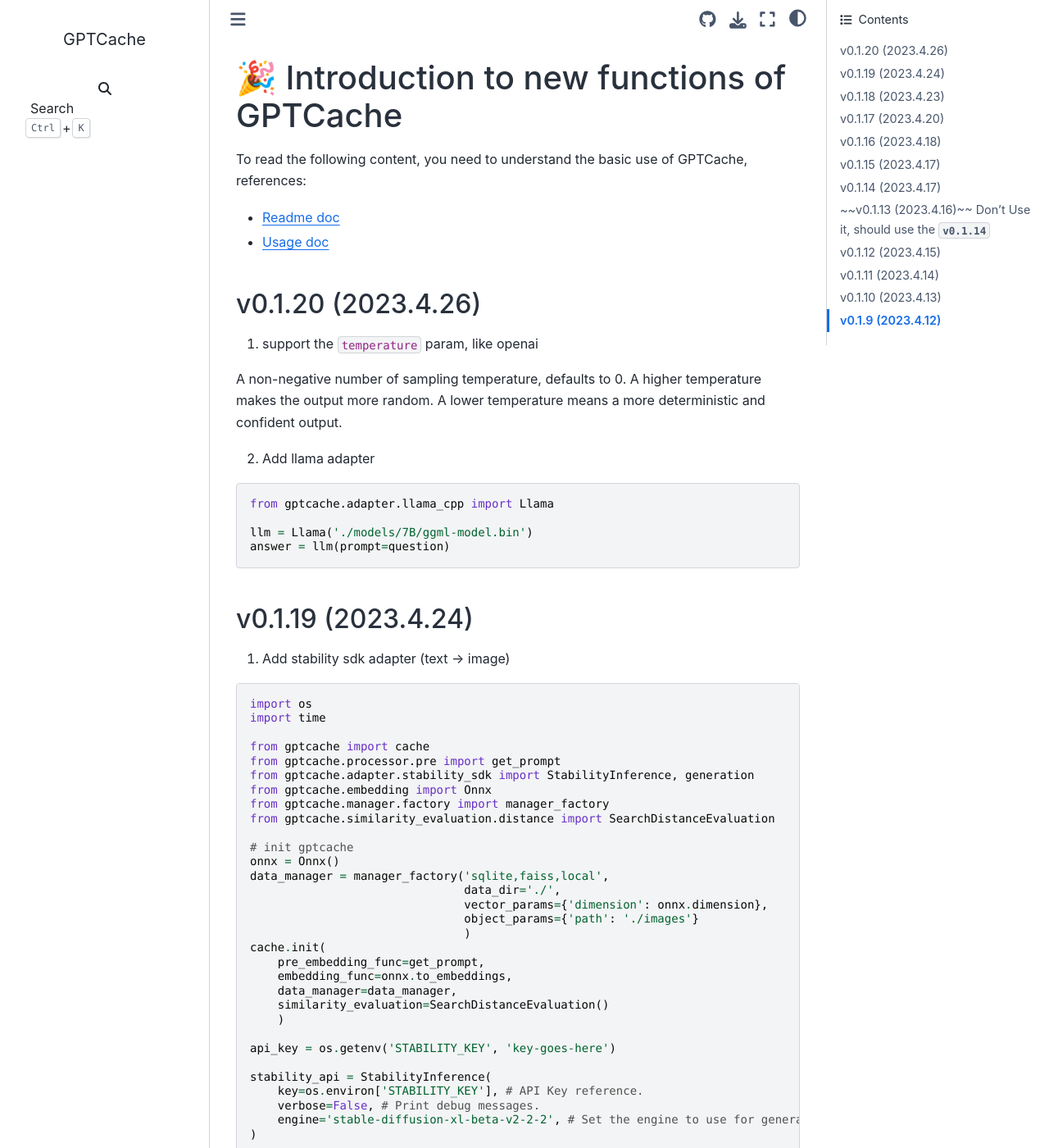
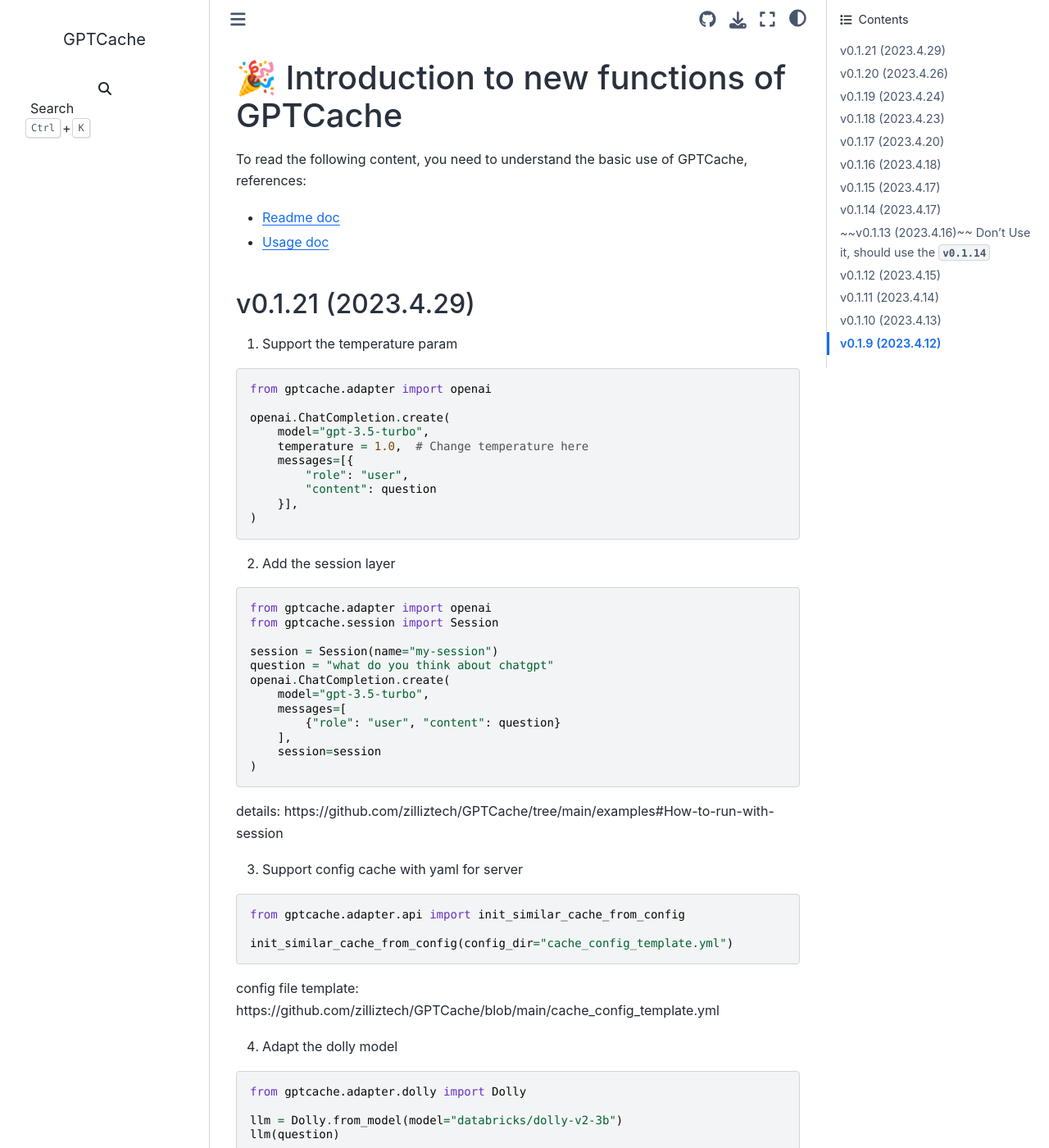
Before and after one commit to zilliztech/GPTCache, a Sphinx documentation site: the page built from docs/release_note.md, in a window 1280 px wide and 1400 px high. Shown: the whole window at 82% size. Built offline with Sphinx 7.4.7 and the Sphinx Book theme 1.1.4, drawn with Linux system fonts in a browser that asks for light colours; the version number is read from the project's files by our own code.

Commit message:
Update the version to `0.1.21`
Signed-off-by: SimFG <bang.fu@zilliz.com>

````diff
--- a/docs/release_note.md
+++ b/docs/release_note.md
@@ -4,6 +4,61 @@
 
 - [Readme doc](https://github.com/zilliztech/GPTCache)
 - [Usage doc](https://github.com/zilliztech/GPTCache/blob/main/docs/usage.md)
+
+## v0.1.21 (2023.4.29)
+
+1. Support the temperature param
+
+```python
+from gptcache.adapter import openai
+
+openai.ChatCompletion.create(
+    model="gpt-3.5-turbo",
+    temperature = 1.0,  # Change temperature here
+    messages=[{
+        "role": "user",
+        "content": question
+    }],
+)
+```
+
+2. Add the session layer
+
+```python
+from gptcache.adapter import openai
+from gptcache.session import Session
+
+session = Session(name="my-session")
+question = "what do you think about chatgpt"
+openai.ChatCompletion.create(
+    model="gpt-3.5-turbo",
+    messages=[
+        {"role": "user", "content": question}
+    ],
+    session=session
+)
+```
+
+details: https://github.com/zilliztech/GPTCache/tree/main/examples#How-to-run-with-session
+
+3. Support config cache with yaml for server
+
+```python
+from gptcache.adapter.api import init_similar_cache_from_config
+
+init_similar_cache_from_config(config_dir="cache_config_template.yml")
+```
+
+config file template: https://github.com/zilliztech/GPTCache/blob/main/cache_config_template.yml
+
+4. Adapt the dolly model
+
+```python
+from gptcache.adapter.dolly import Dolly
+
+llm = Dolly.from_model(model="databricks/dolly-v2-3b")
+llm(question)
+```
 
 ## v0.1.20 (2023.4.26)
 
--- a/setup.py
+++ b/setup.py
@@ -17,7 +17,7 @@
 setuptools.setup(
     name="gptcache",
     packages=find_packages(),
-    version="0.1.20",
+    version="0.1.21",
     author="SimFG",
     author_email="bang.fu@zilliz.com",
     description="GPTCache, a powerful caching library that can be used to speed up and lower the cost of chat "
````
